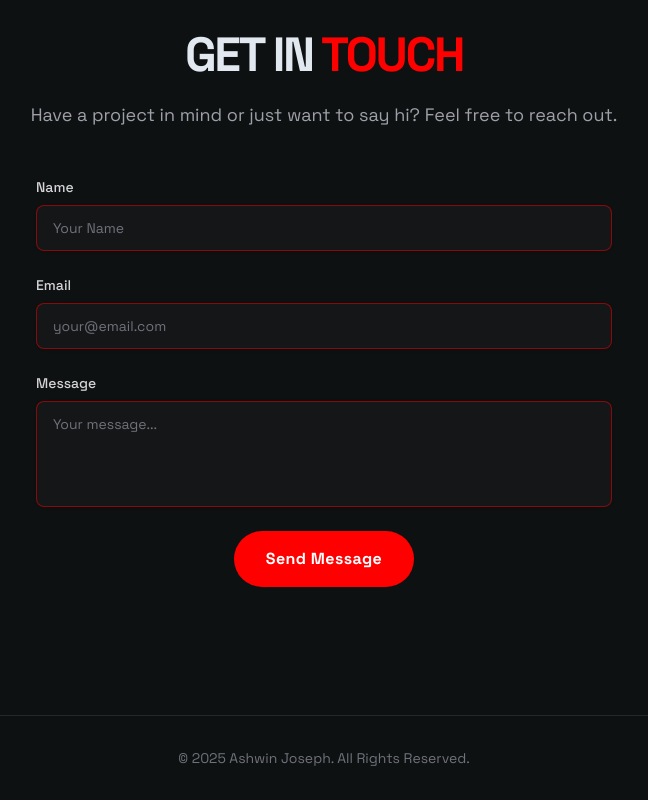
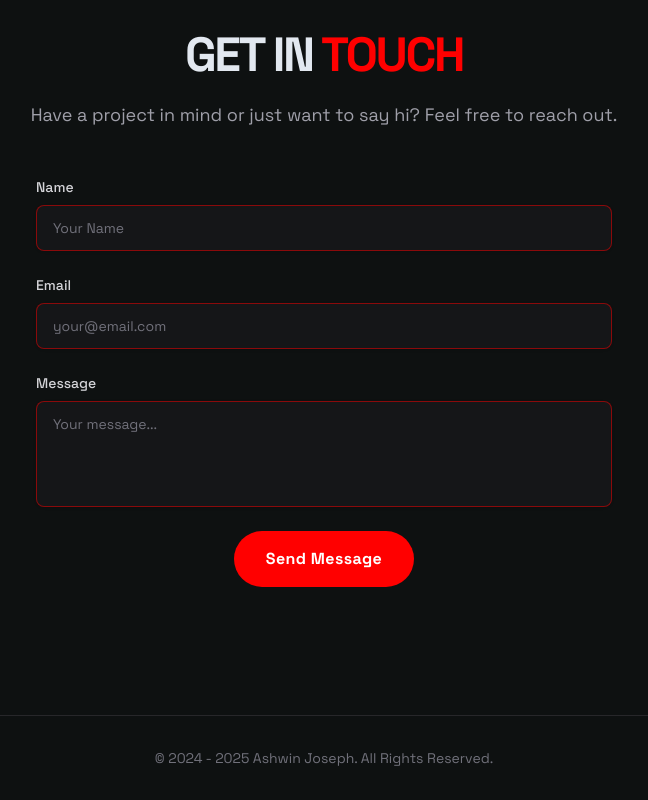
Before and after one commit to AshwinJ5/AshwinJ5.github.io, a Next.js app: page / in a window 1280 px wide. Shown: the part 3443-4243 px from the top of the page, without its empty margins (316-964 px from the left). Built offline with nearby package versions, Linux system fonts and the light colour scheme.

Commit message:
updated footer

```diff
--- a/src/app/components/Footer.tsx
+++ b/src/app/components/Footer.tsx
@@ -2,7 +2,7 @@
     return (
         <footer className="border-t border-zinc-800 bg-[#0E1111] py-8 text-center">
             <div className="mx-auto max-w-7xl px-4 sm:px-6 lg:px-8">
-                <p className="text-sm text-zinc-500">© {new Date().getFullYear()} Ashwin Joseph. All Rights Reserved.</p>
+                <p className="text-sm text-zinc-500">© 2024 - {new Date().getFullYear()} Ashwin Joseph. All Rights Reserved.</p>
             </div>
         </footer>
     );
```
